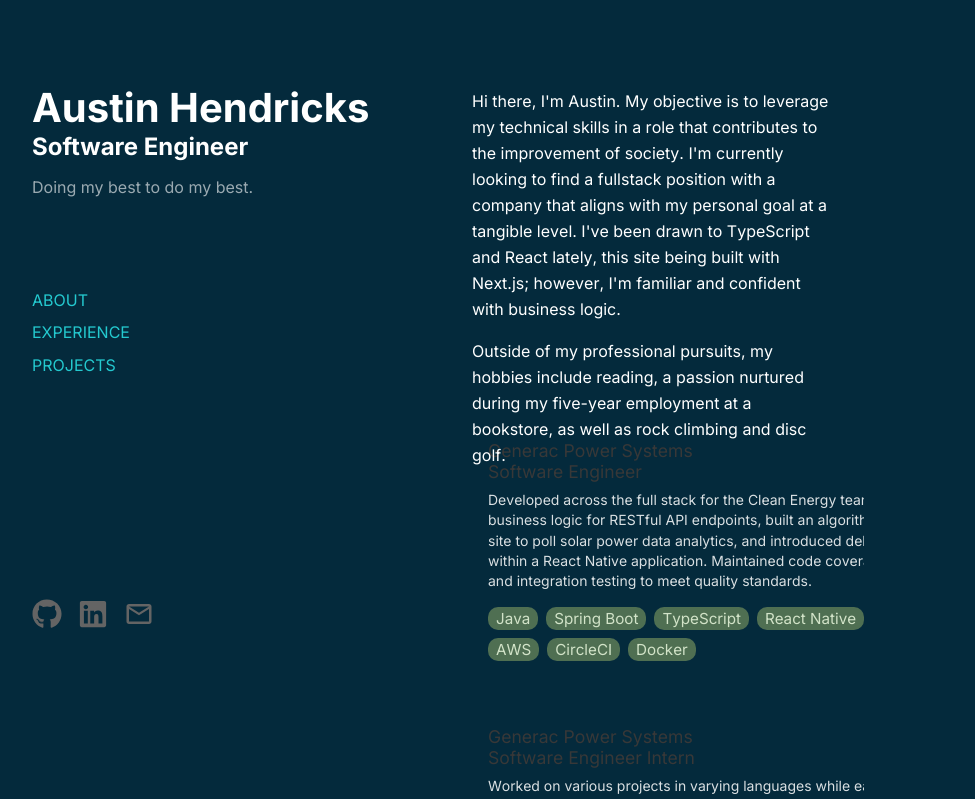
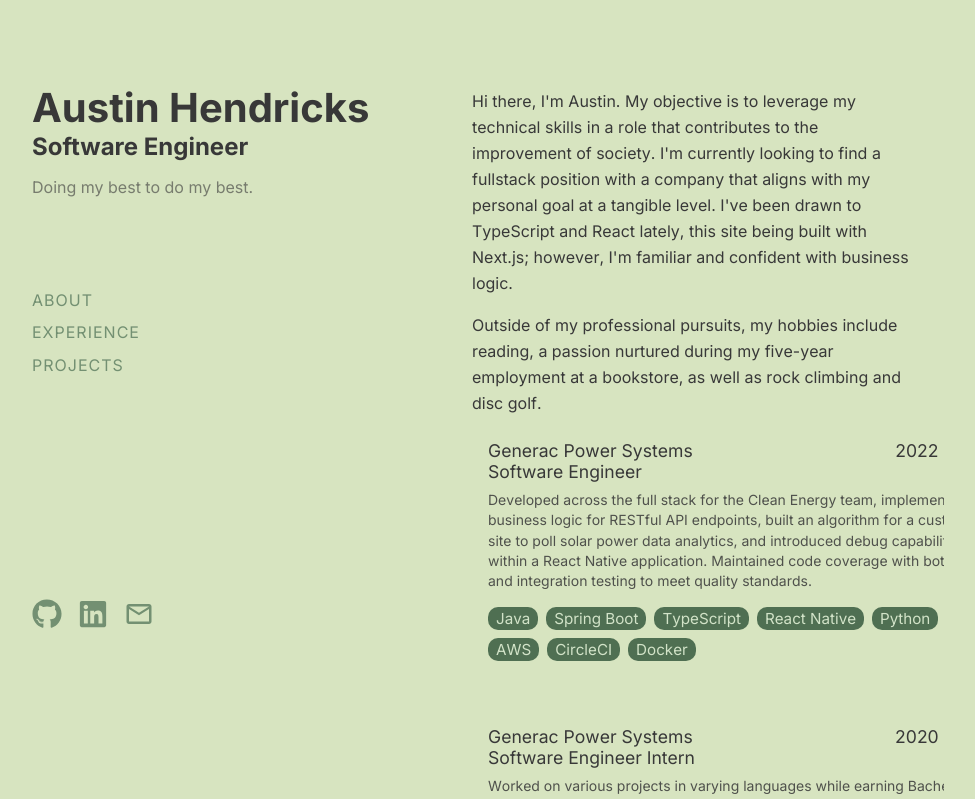
Before and after one commit to hendraustin/hendraustin.github.io, a Next.js app: page / in a window 1280 px wide. Shown: the top 799 px of the page, without its empty margins (168-1143 px from the left). Built offline with nearby package versions, Linux system fonts and the light colour scheme.

Commit message:
Update color theme

```diff
--- a/src/app/components/icons.module.css
+++ b/src/app/components/icons.module.css
@@ -7,7 +7,7 @@
  .cat_icon {
      float: left;
      text-decoration: none;
-     color: #646464;
+     color: #739072;
      font-size: 30px;
      margin-top: 4rem;
      padding-right: 1rem;
@@ -20,7 +20,8 @@
 
  .icon:hover,
  .cat_icon:hover {
-    color: rgb(202, 202, 202);
+    color: #4F6F52;
+    cursor: pointer;
  }
 
 .modal {
--- a/src/app/components/panel.module.css
+++ b/src/app/components/panel.module.css
@@ -48,25 +48,25 @@
 .sections a {
     font-size: 1rem;
     text-decoration: none;
-    padding-left: 0;
+    letter-spacing: 1px;
     transition: padding-left 0.2s;
-    color: rgb(36, 201, 207);
+    color: #739072;
 }
 
 .sections a:visited {
     text-decoration: none;
-    color: rgb(36, 201, 207);
+    color: #739072;
 }
 
 .sections a:hover {
     padding-left: 1rem;
     text-decoration: none;
-    color: rgb(43, 247, 254);
+    color: #4F6F52;
 }
 
 .right_panel {
     position: sticky;
     right: 0;
     padding-top: 4rem;
-    padding-right: 15rem;
+    padding-right: 10rem;
 }
--- a/src/app/globals.css
+++ b/src/app/globals.css
@@ -113,16 +113,15 @@
   font-style: none;
 }
 
-
 * {
   scroll-behavior: smooth;
 }
 
 html {
   font-family: 'Inter';
-  background-color: #042a3c;
+  background-color: #D7E4C0;
 }
 
 body {
-  color: white;
+  color: rgb(56, 56, 56);
 }
```
